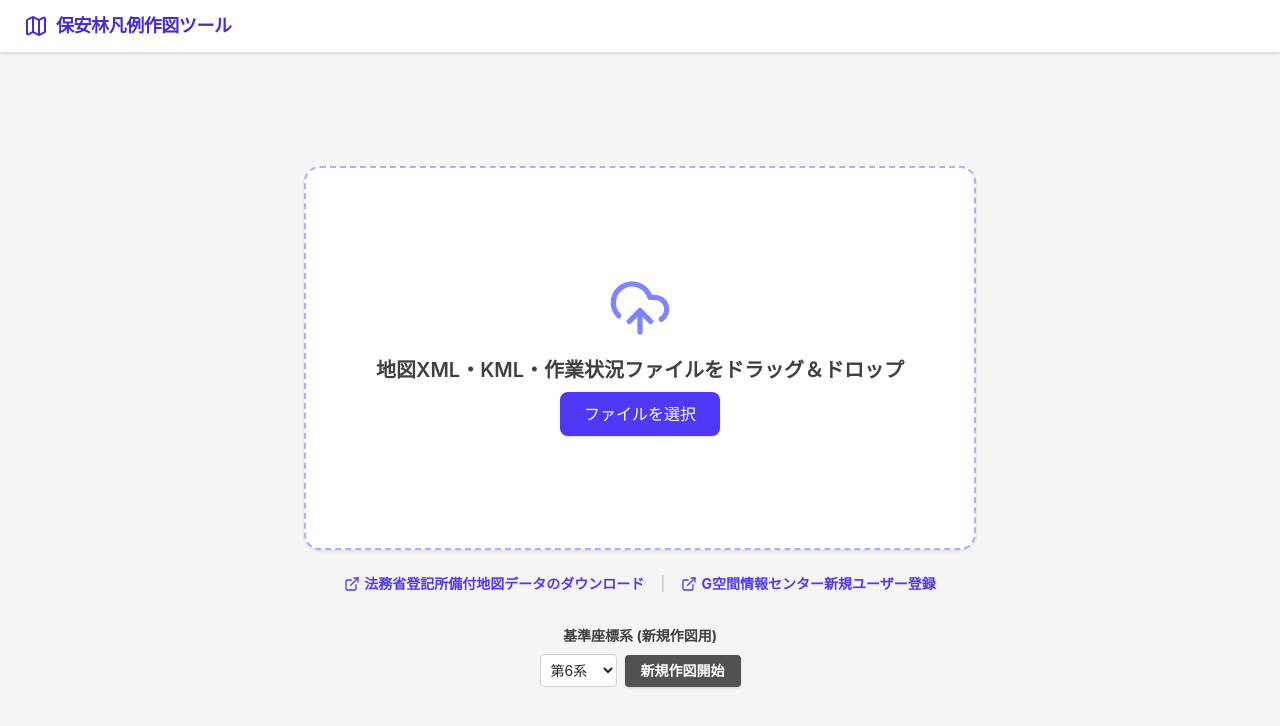
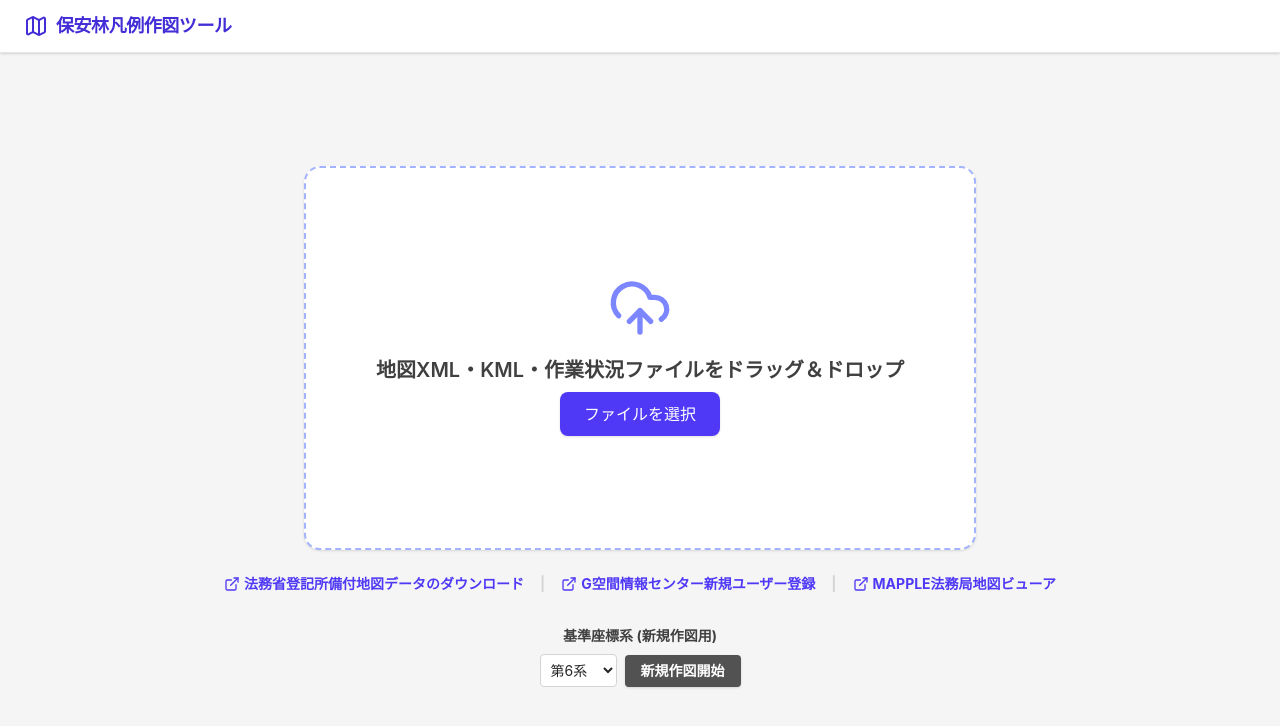
Before and after one commit to Kojiro-Nakamura/hoanrin-hanrei-sakuzu, a React (Vite) app: page / in a window 1280 px wide. Shown: the top 726 px of the page. Built offline with nearby package versions, Linux system fonts and the light colour scheme.

Commit message:
feat: add link to MAPPLE Map Viewer in StartScreen

```diff
--- a/src/components/StartScreen.jsx
+++ b/src/components/StartScreen.jsx
@@ -35,13 +35,17 @@ export function StartScreen({
         />
       </label>
 
-      <div className="mt-6 flex flex-col sm:flex-row items-center gap-4 text-sm font-bold">
+      <div className="mt-6 flex flex-col sm:flex-row items-center gap-4 text-sm font-bold flex-wrap justify-center">
         <a href="https://front.geospatial.jp/moj-chizu-xml-readme/moj-chizu-xml-download/" target="_blank" rel="noreferrer" className="text-indigo-600 hover:text-indigo-800 hover:underline flex items-center gap-1">
           <ExternalLink className="w-4 h-4" /> 法務省登記所備付地図データのダウンロード
         </a>
         <span className="hidden sm:inline text-neutral-300">|</span>
         <a href="https://front.geospatial.jp/usermanager/signup" target="_blank" rel="noreferrer" className="text-indigo-600 hover:text-indigo-800 hover:underline flex items-center gap-1">
           <ExternalLink className="w-4 h-4" /> G空間情報センター新規ユーザー登録
+        </a>
+        <span className="hidden sm:inline text-neutral-300">|</span>
+        <a href="https://labs.mapple.com/mapplexml.html#9.39/33.9309/135.4995" target="_blank" rel="noreferrer" className="text-indigo-600 hover:text-indigo-800 hover:underline flex items-center gap-1">
+          <ExternalLink className="w-4 h-4" /> MAPPLE法務局地図ビューア
         </a>
       </div>
 
```
